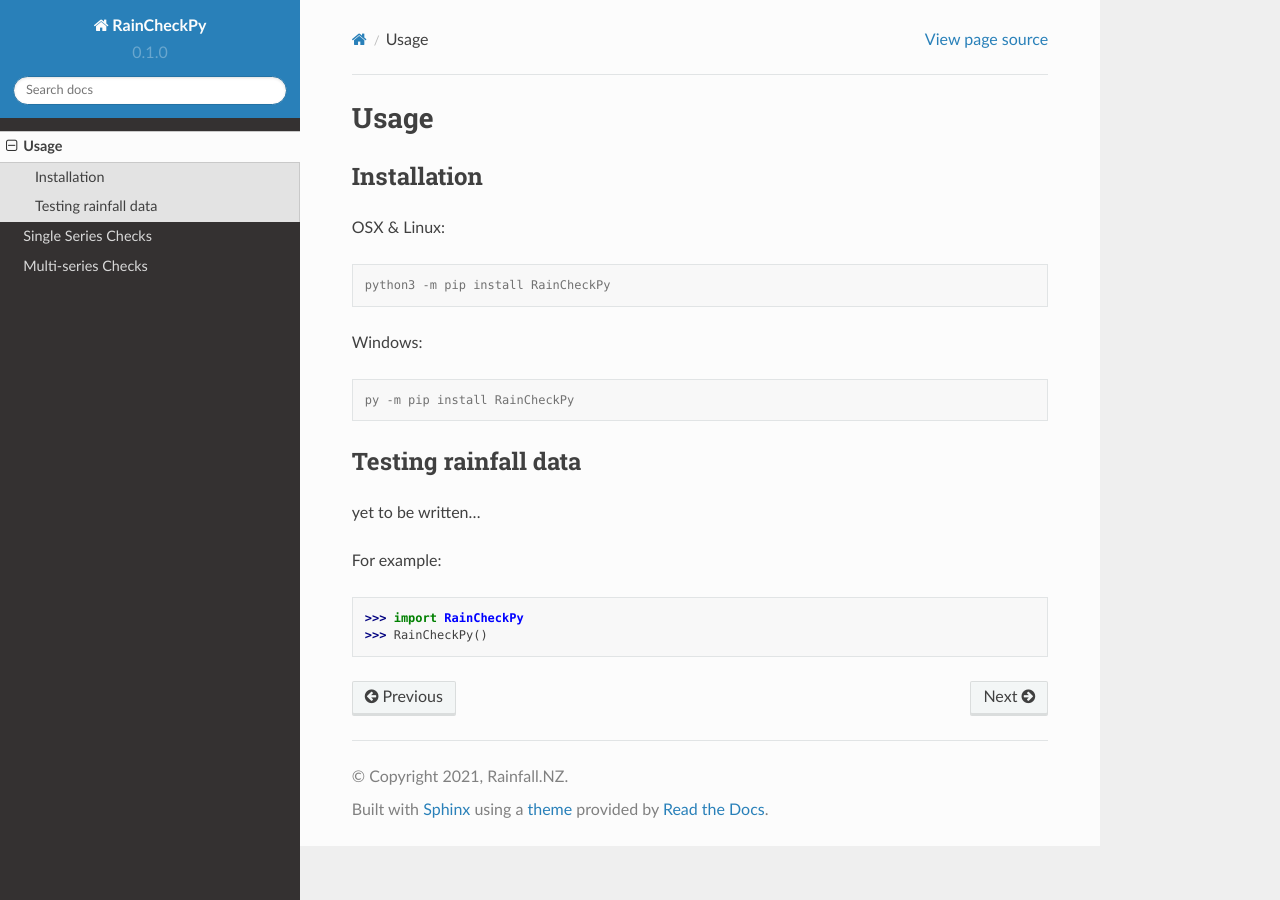
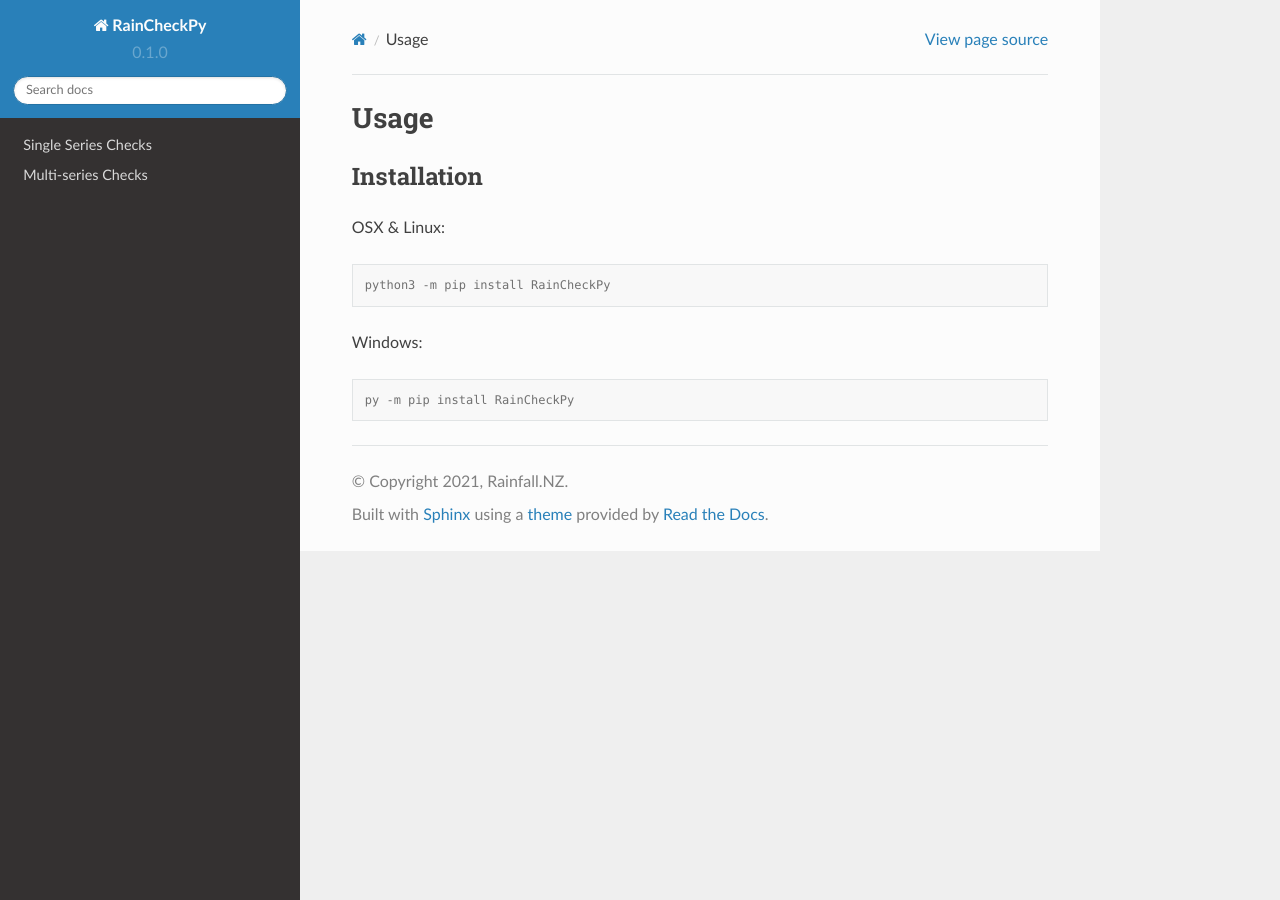
Before and after one commit to RainfallNZ/RainCheckPy, a Sphinx documentation site: the page built from docs/source/installation.rst, in a window 1280 px wide. Built offline with Sphinx 7.4.7 and the Read the Docs theme 2.0.0, drawn with Linux system fonts in a browser that asks for light colours; pages that are not in the unit, such as notebooks, are missing from menus.

Commit message:
Update and rename usage.rst to installation.rst

```diff
--- a/docs/source/usage.rst
+++ b/docs/source/installation.rst
@@ -17,13 +17,3 @@ Windows:
 .. code-block:: console
 
    py -m pip install RainCheckPy
-
-Testing rainfall data
-----------------
-
-yet to be written...
-
-For example:
-
->>> import RainCheckPy
->>> RainCheckPy()
```
